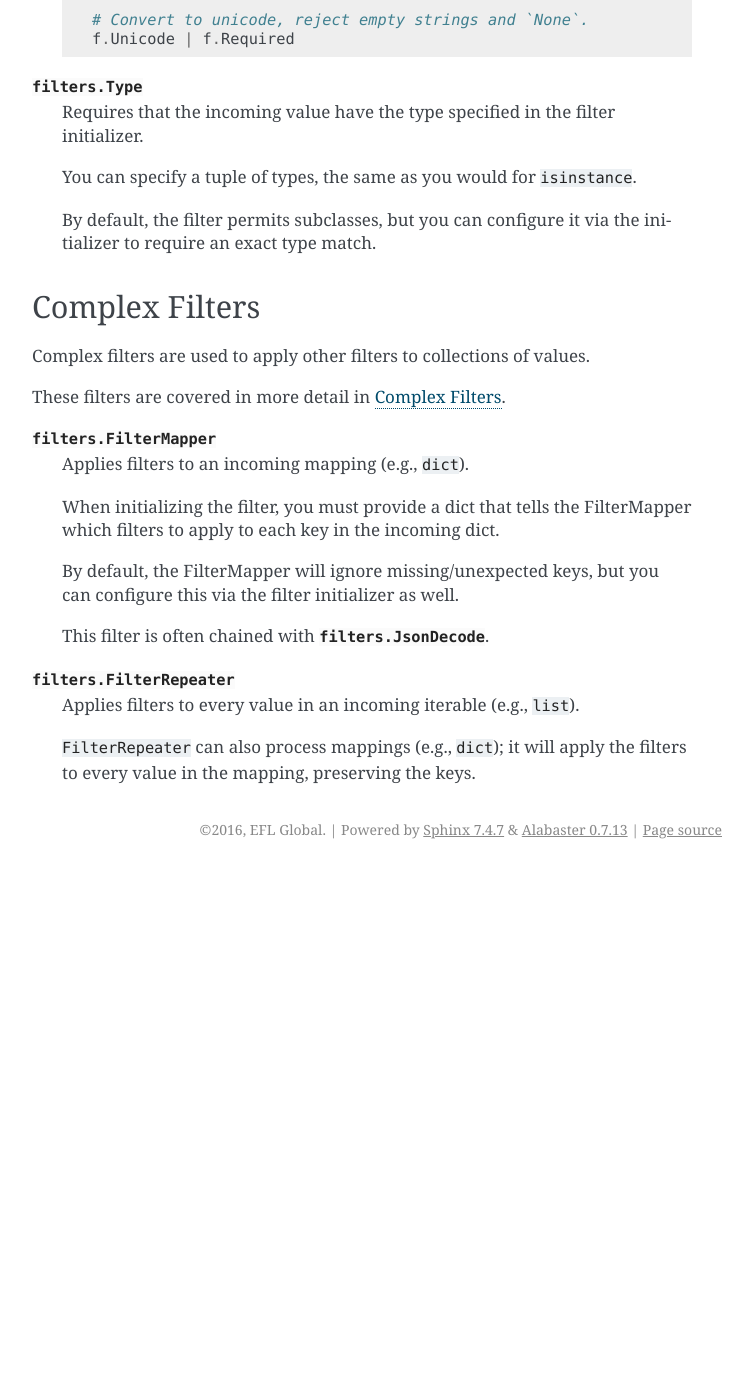
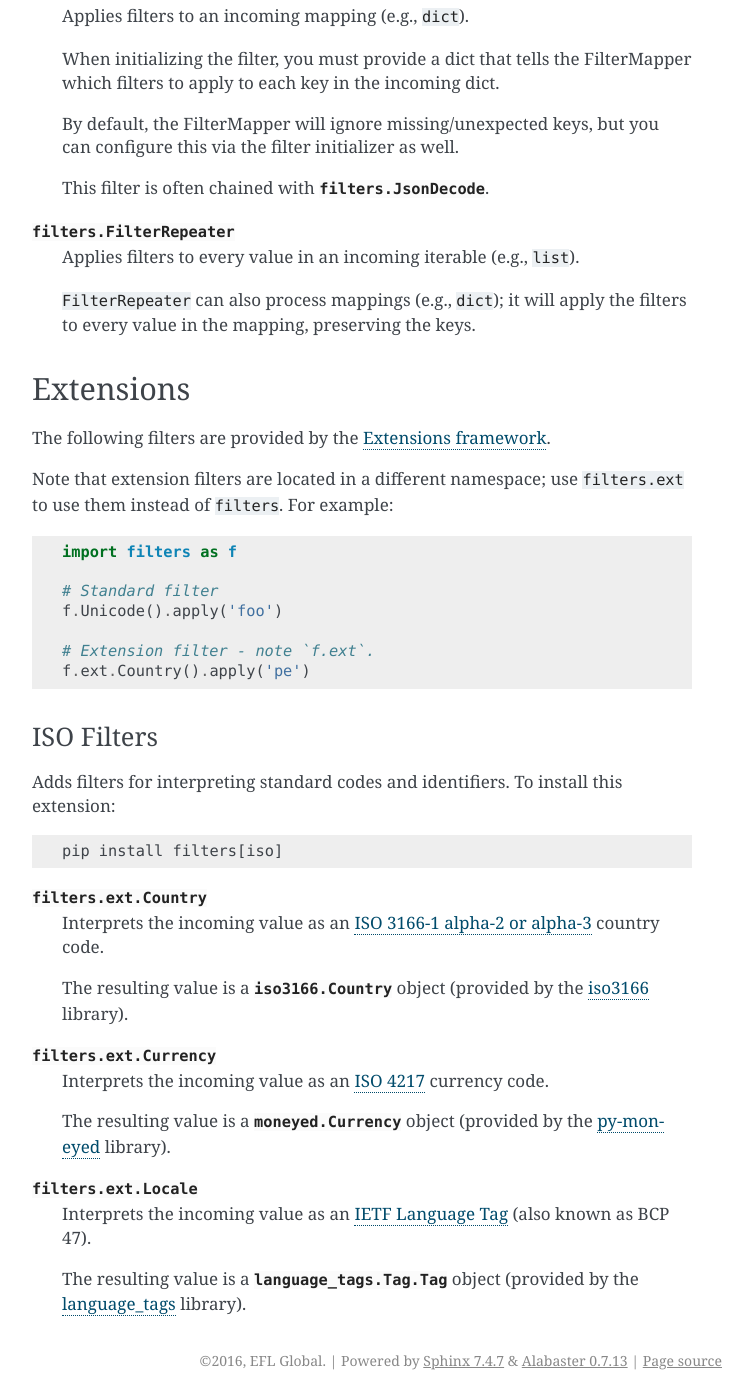
Before and after one commit to lenddoefl/filters, a Sphinx documentation site: the page built from docs/filters_list.rst, in a window 1280 px wide and 1400 px high, scrolled down 5842 px. Shown: the whole window, without its empty margins (388-1140 px from the left). Built offline with Sphinx 7.4.7, drawn with Linux system fonts in a browser that asks for light colours; before the commit the page ends 6711 px from its top, so only the background shows below that; some of the changed text lies outside the part shown.

Commit message:
Formal release of Extensions framework and ISO package.

```diff
--- /dev/null
+++ b/docs/extensions.rst
@@ -0,0 +1,126 @@
+===============================
+Extending the Filters Namespace
+===============================
+Once you've :doc:`written your own filters </writing_filters>`, you can start using
+them right away!
+
+.. code:: python
+
+   In [1]: from filters_iso import Currency
+
+   In [2]: Currency().apply('pen')
+   Out[2]: PEN
+
+   In [3]: Currency().apply('foo')
+   FilterError: This is not a valid ISO 4217 currency code.
+
+Depending on your situation (and preferences), you might not mind importing
+your custom filters explicitly.
+
+However, sometimes all those imports start to get unwieldy, especially if you
+have to use namespaces in order to keep them all straight:
+
+.. code:: python
+
+   import filters as f
+   import filters_iso as iso_filters
+   import api.filters as api_filters
+
+   request_filter =\
+     f.FilterMapper({
+       'locale': f.Unicode | f.Strip | iso_filters.Locale,
+       'username': f.Unicode | f.Strip | api_filters.User | f.Required,
+     })
+
+And so on.  Some developers don't mind this; others can't stand it.
+
+For those of you who fall into the latter group, the Filters library provides an
+extensions framework that allows you to add your filters to the (nearly)
+top-level ``filters.ext`` namespace:
+
+.. code:: python
+
+   import filters as f
+
+   request_filter =\
+     f.FilterMapper({
+       'locale': f.Unicode | f.Strip | f.ext.Locale,
+       'username': f.Unicode | f.Strip | f.ext.User | f.Required,
+     })
+
+Note in the above example that the ``Locale`` and ``User`` filters do not need
+to be imported explicitly, and they are added automatically to the ``f.ext``
+namespace.
+
+Trade-Offs
+==========
+There is one downside to using the Extensions framework: IDE autocompletion
+won't work.
+
+Extension filters are registered at runtime, so your IDE's static analysis has
+no way to know what's available in ``filters.ext``.
+
+Depending on your IDE, however, there may be ways to work around this.  For
+example, `PyCharm's debugger can be configured to collect type information at
+runtime <https://blog.jetbrains.com/pycharm/2013/02/dynamic-runtime-type-inference-in-pycharm-2-7/>`_.
+
+Prerequisites
+=============
+In order to register your filters with the Extensions framework, your project
+must use `setuptools <https://setuptools.readthedocs.io/en/latest/>`_ and have
+a valid ``setup.py`` file.
+
+Registering Your Filters
+========================
+To add custom filters to the ``filters.ext`` namespace, register them as entry
+points using the ``filters.extensions`` key.
+
+Here's an example:
+
+.. code:: python
+
+   from setuptools import setup
+
+   setup(
+     ...
+     entry_points = {
+       'filters.extensions': [
+         # Load all filters from a single module.
+         'iso = filters_iso',
+
+         # Load a single class.
+         'currency = filters_iso:Currency',
+       ],
+     },
+   )
+
+Note in the example above that you can register as many filters as you want, and
+you can provide entire modules and/or individual classes.
+
+The name that you assign to each entry point is currently ignored.  The
+following configuration has the same effect as the previous one:
+
+.. code:: python
+
+   setup(
+     ...
+     entry_points = {
+       'filters.extensions': [
+         'foobie = filters_iso',
+         'bletch = filters_iso:Currency',
+       ],
+     },
+   )
+
+This may be used in the future to help resolve conflicts (see below), so we
+recommend that you choose a meaningful name for each entry point anyway.
+
+---------
+Conflicts
+---------
+In the event that two filters are registered with the same name, one of them
+will replace the other.  The order that entry points are processed is not
+defined, so it is not predictable which filter will "win".
+
+Future versions of the Filters library may provide more elegant ways to resolve
+these conflicts.
--- a/docs/filters_list.rst
+++ b/docs/filters_list.rst
@@ -43,21 +43,6 @@
    Note that the comparison is case sensitive; chain this filter with
    :py:class:`filters.CaseFold` for case-insensitive comparison.
 
-:py:class:`filters.Country`
-   Interprets the incoming value as an
-   `ISO 3166-1 alpha-2 or alpha-3 <https://en.wikipedia.org/wiki/ISO_3166-1>`_
-   country code.
-
-   The resulting value is a :py:class:`iso3166.Country` object (provided by the
-   `iso3166 <https://pypi.python.org/pypi/iso3166>`_ library).
-
-:py:class:`filters.Currency`
-   Interprets the incoming value as an
-   `ISO 4217 <https://en.wikipedia.org/wiki/ISO_4217>`_ currency code.
-
-   The resulting value is a :py:class:`moneyed.Currency` object (provided by
-   the `py-moneyed <https://pypi.python.org/pypi/py-moneyed>`_ library).
-
 :py:class:`filters.Date`
    Interprets a string as a date.  The result is a ``datetime.date`` instance.
 
@@ -314,3 +290,53 @@
 
    ``FilterRepeater`` can also process mappings (e.g., ``dict``); it will apply
    the filters to every value in the mapping, preserving the keys.
+
+----------
+Extensions
+----------
+The following filters are provided by the
+:doc:`Extensions framework </extensions>`.
+
+Note that extension filters are located in a different namespace; use
+``filters.ext`` to use them instead of ``filters``.  For example:
+
+.. code:: python
+
+   import filters as f
+
+   # Standard filter
+   f.Unicode().apply('foo')
+
+   # Extension filter - note `f.ext`.
+   f.ext.Country().apply('pe')
+
+ISO Filters
+-----------
+Adds filters for interpreting standard codes and identifiers.  To install this
+extension::
+
+   pip install filters[iso]
+
+:py:class:`filters.ext.Country`
+   Interprets the incoming value as an
+   `ISO 3166-1 alpha-2 or alpha-3 <https://en.wikipedia.org/wiki/ISO_3166-1>`_
+   country code.
+
+   The resulting value is a :py:class:`iso3166.Country` object (provided by the
+   `iso3166 <https://pypi.python.org/pypi/iso3166>`_ library).
+
+:py:class:`filters.ext.Currency`
+   Interprets the incoming value as an
+   `ISO 4217 <https://en.wikipedia.org/wiki/ISO_4217>`_ currency code.
+
+   The resulting value is a :py:class:`moneyed.Currency` object (provided by
+   the `py-moneyed <https://pypi.python.org/pypi/py-moneyed>`_ library).
+
+:py:class:`filters.ext.Locale`
+   Interprets the incoming value as an
+   `IETF Language Tag <https://en.wikipedia.org/wiki/IETF_language_tag>`_
+   (also known as BCP 47).
+
+   The resulting value is a :py:class:`language_tags.Tag.Tag` object (provided
+   by the `language_tags <https://pypi.python.org/pypi/language-tags>`_
+   library).
--- a/docs/index.rst
+++ b/docs/index.rst
@@ -101,5 +101,6 @@
    complex_filters
    List of Filters <filters_list>
    writing_filters
+   extensions
 
 .. _Unicode normalization: https://en.wikipedia.org/wiki/Unicode_equivalence
```
Also changed, not shown: other parts of docs/filters_list.rst (+0 -9 lines), README.rst (+7 -3 lines), docs/writing_filters.rst (+12 -0 lines), setup.py (+4 -5 lines).
